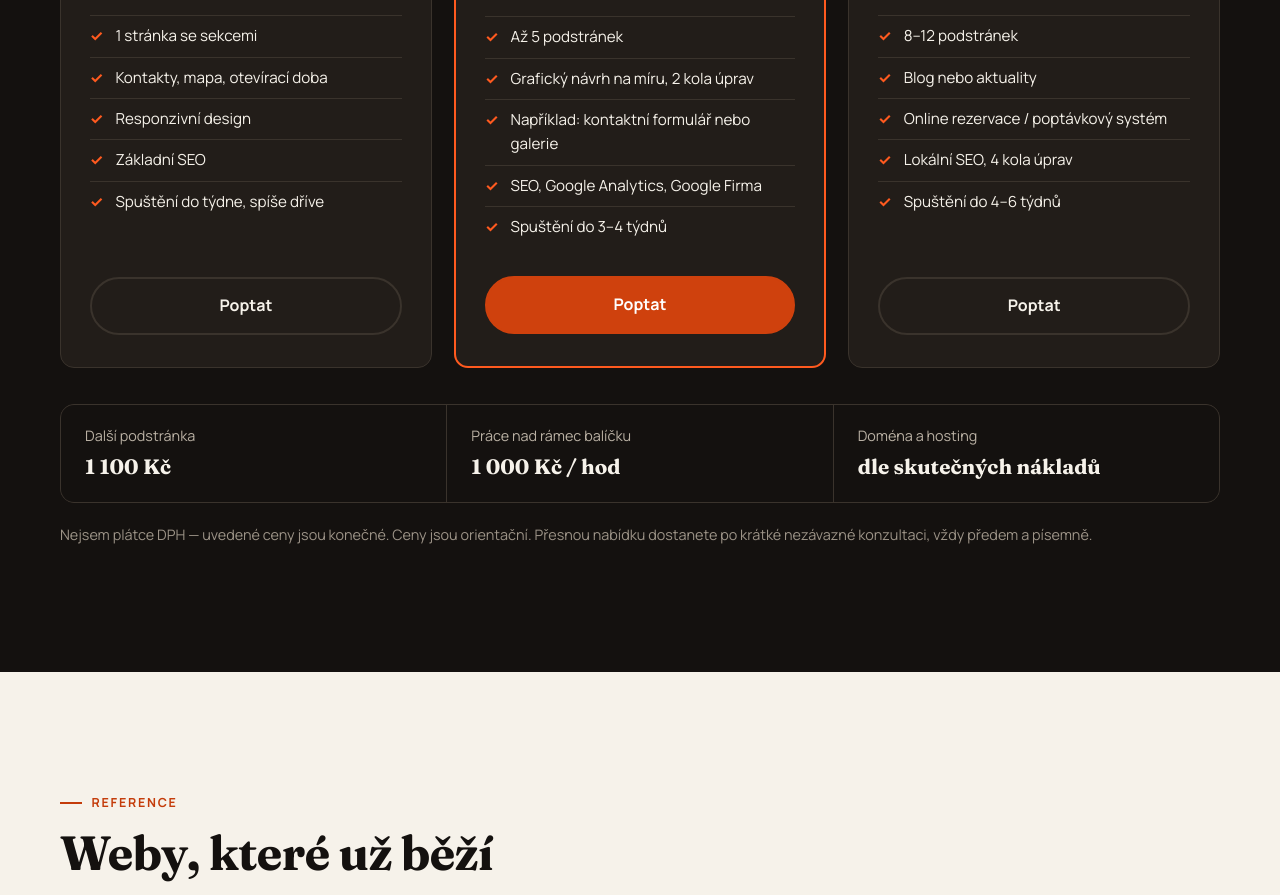
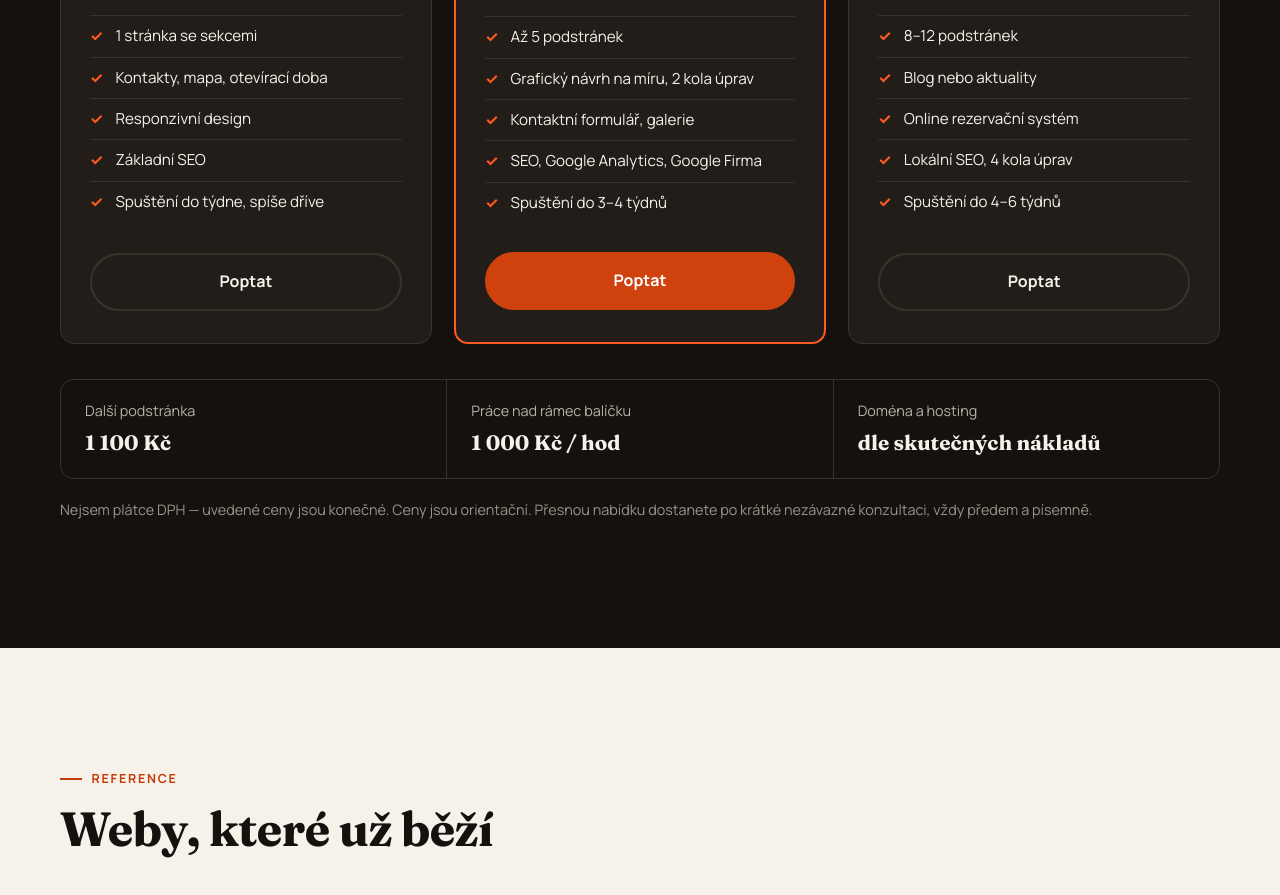
Before and after one commit to patrikfanta-cze/patrikfanta-web, a plain HTML site: page weby.html in a window 1280 px wide. Shown: the part 2462-3357 px from the top of the page. Drawn offline with Linux system fonts and the light colour scheme.

Commit message:
Ceník webů: firemní web = formulář + galerie, rezervační systém jen v rozšířeném
Co-Authored-By: Claude Sonnet 5.5 <noreply@anthropic.com>

```diff
--- a/weby.html
+++ b/weby.html
@@ -165,7 +165,7 @@
           <ul>
             <li>Až 5 podstránek</li>
             <li>Grafický návrh na míru, 2 kola úprav</li>
-            <li>Například: kontaktní formulář nebo galerie</li>
+            <li>Kontaktní formulář, galerie</li>
             <li>SEO, Google Analytics, Google Firma</li>
             <li>Spuštění do 3–4 týdnů</li>
           </ul>
@@ -180,7 +180,7 @@
           <ul>
             <li>8–12 podstránek</li>
             <li>Blog nebo aktuality</li>
-            <li>Online rezervace / poptávkový systém</li>
+            <li>Online rezervační systém</li>
             <li>Lokální SEO, 4 kola úprav</li>
             <li>Spuštění do 4–6 týdnů</li>
           </ul>
```
